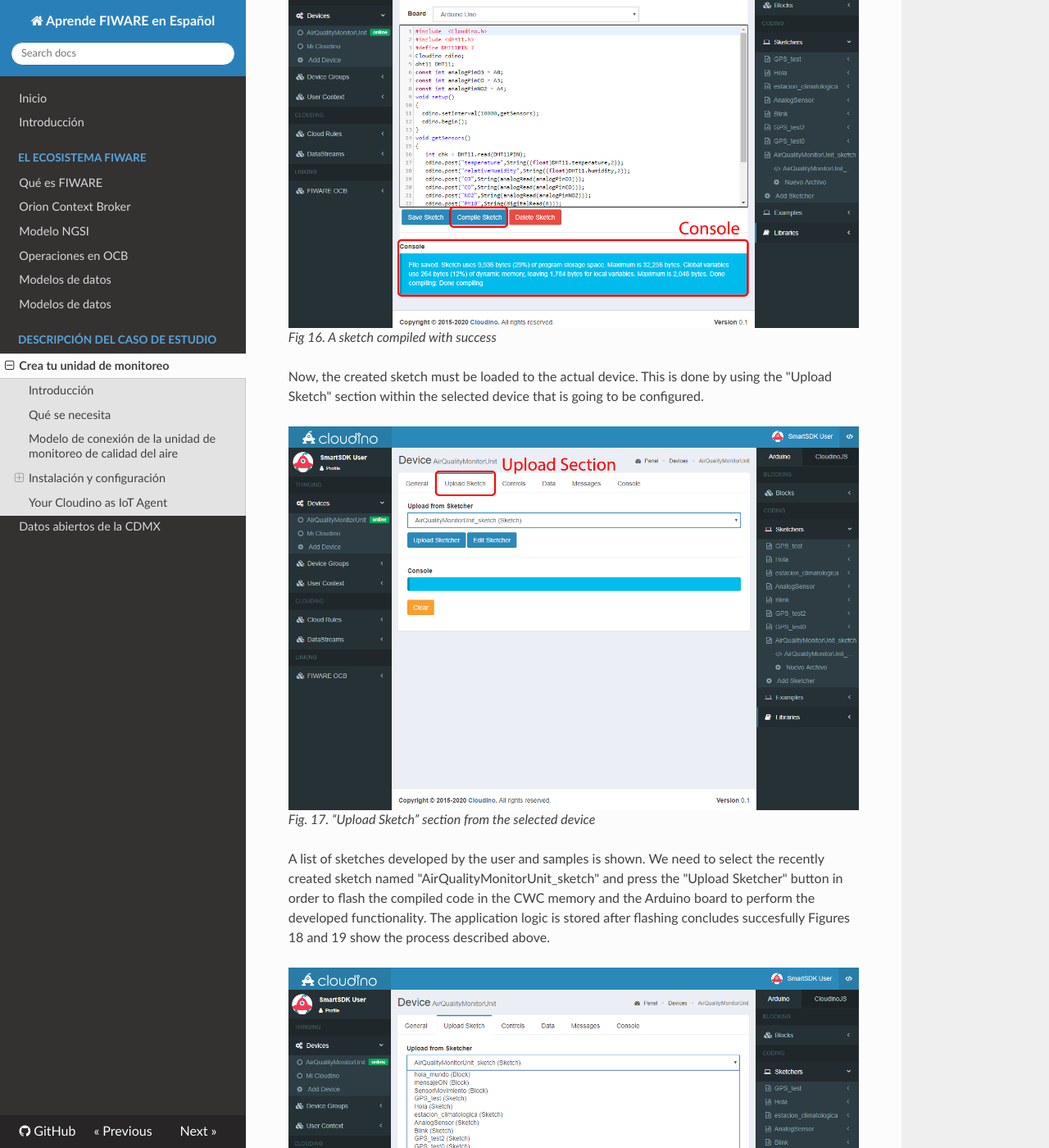
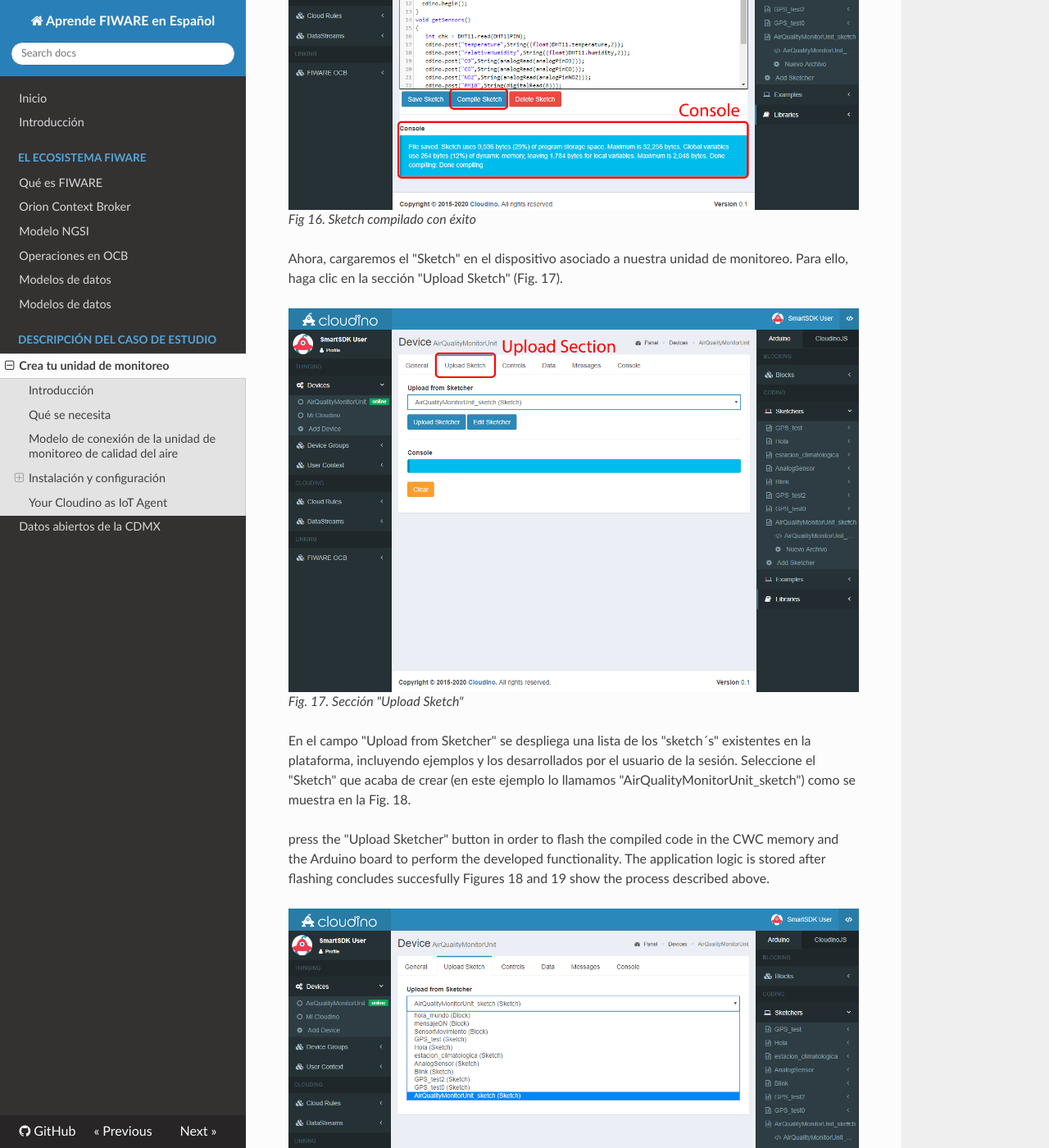
Before and after one commit to smartsdkInfotec/FIWARE_Training, an MkDocs documentation site: the page built from docs/sensores/cloudino.md, in a window 1280 px wide and 1400 px high, scrolled down 12739 px. Shown: the whole window at 82% size. Built offline with MkDocs 1.6.1, drawn with Linux system fonts in a browser that asks for light colours; nearby versions of some CDN libraries; comment, search, counter and statistics services are not loaded; old or Windows-style settings are respelled for this version of MkDocs; some of the changed text lies outside the part shown.

Commit message:
Update cloudino.md

````diff
--- a/docs/sensores/cloudino.md
+++ b/docs/sensores/cloudino.md
@@ -179,27 +179,19 @@
 ```
 ***El código anterior captura los datos brutos de los sensores, excepto el DHT11, que hace uso de su propia biblioteca para calcular la temperatura y la humedad relativa correctas. Para representar correctamente las mediciones de muchos sensores, es posible que se necesiten bibliotecas adicionales.***
 
-Una vez que se ha escrito el código para el "sketch", se debe guardar y compilar para verificar que sea consistente con la API de Cloudino. Este proceso se realiza haciendo clic en el botón "Compile" como se muestra en la Fig. 16. El cuadro azul (Console) muestra el estado de la compilación, donde podrá ver si se presentó algún error o se realizó con éxito. Consultar la API de Cloudino en el [sitio web de Cloudino](https://github.com/Cloudino/Cloudino-Doc)., para resolver cualquier problema de compilación.
-
-Once the code for the sketch has been written, it must be saved and compiled to
-verify that it is consistent with the Cloudino API, this process is performed
-by clicking the "Compile" button as shown in Fig. 16. The blue box (Console)
-shows the compilation status, here you can be aware of any compilation errors
-and success. To solve any compilation problems you should consult the Cloudino
-API on the [Cloudino website](https://github.com/Cloudino/Cloudino-Doc).
+Una vez que se ha escrito el código para el "sketch", se debe guardar y compilar para verificar que sea consistente con la API de Cloudino. Este proceso se realiza haciendo clic en el botón "Compile" como se muestra en la Fig. 16. El cuadro azul (Console) muestra el estado de la compilación, donde podrá ver si se presentó algún error o se realizó con éxito. Consultar la API de Cloudino en el [sitio web de Cloudino](https://github.com/Cloudino/Cloudino-Doc), para resolver cualquier problema de compilación.
 
   ![A sketch compiled with success](./images//cdn_16.png)
-  *Fig 16. A sketch compiled with success*
+  *Fig 16. Sketch compilado con éxito*
 
-Now, the created sketch must be loaded to the actual device. This is done by
-using the "Upload Sketch" section within the selected device that is going to
-be configured.
+Ahora, cargaremos el "Sketch" en el dispositivo asociado a nuestra unidad de monitoreo. Para ello, haga clic en la sección "Upload Sketch" (Fig. 17).
 
   ![“Upload Sketch” section from the selected device](./images//cdn_17.png)
-  *Fig. 17. “Upload Sketch” section from the selected device*
+  *Fig. 17. Sección "Upload Sketch"*
 
-A list of sketches developed by the user and samples is shown. We need to select
-the recently created sketch named "AirQualityMonitorUnit_sketch" and press the
+En el campo "Upload from Sketcher" se despliega una lista de los "sketch´s" existentes en la plataforma, incluyendo ejemplos y los desarrollados por el usuario de la sesión. Seleccione el "Sketch" que acaba de crear (en este ejemplo lo llamamos "AirQualityMonitorUnit_sketch") como se muestra en la Fig. 18.
+
+ press the
 "Upload Sketcher" button in order to flash the compiled code in the CWC memory
 and the Arduino board to perform the developed functionality. The application
 logic is stored after flashing concludes succesfully Figures 18 and 19 show the
````
